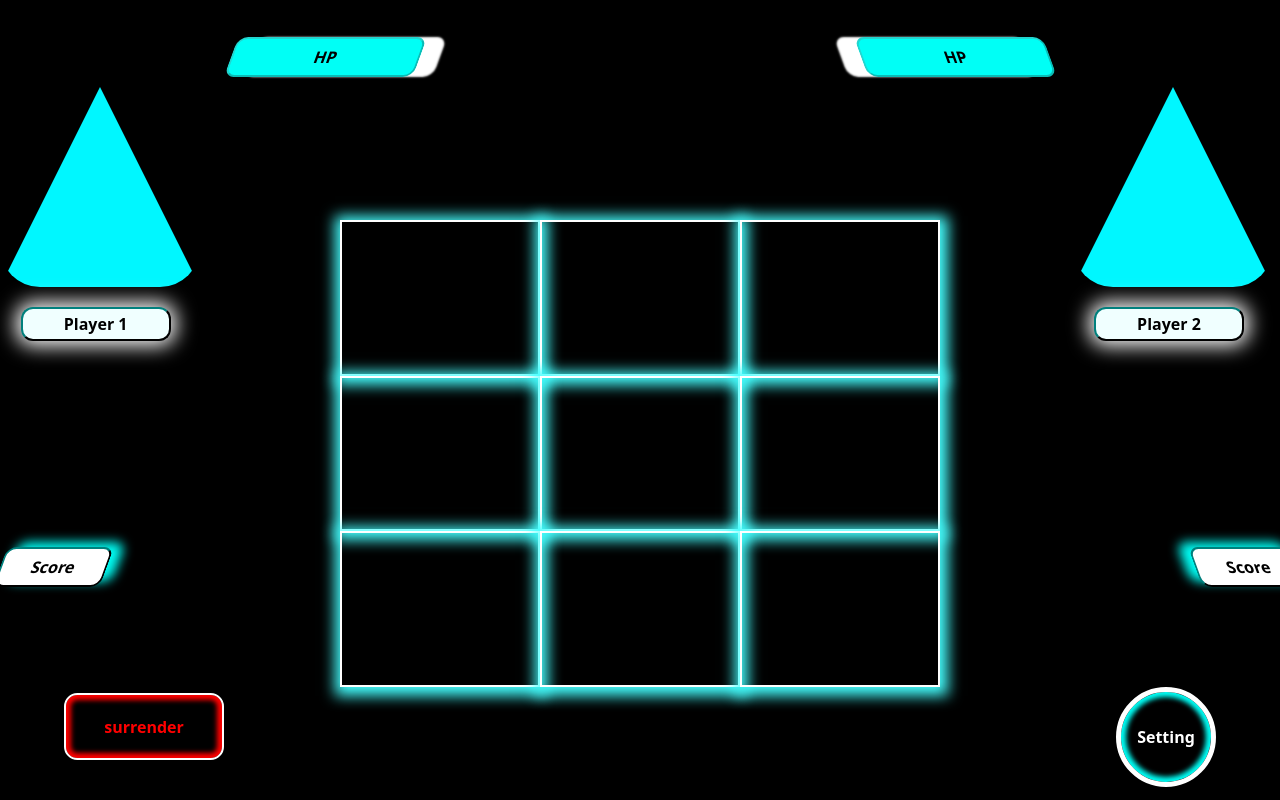
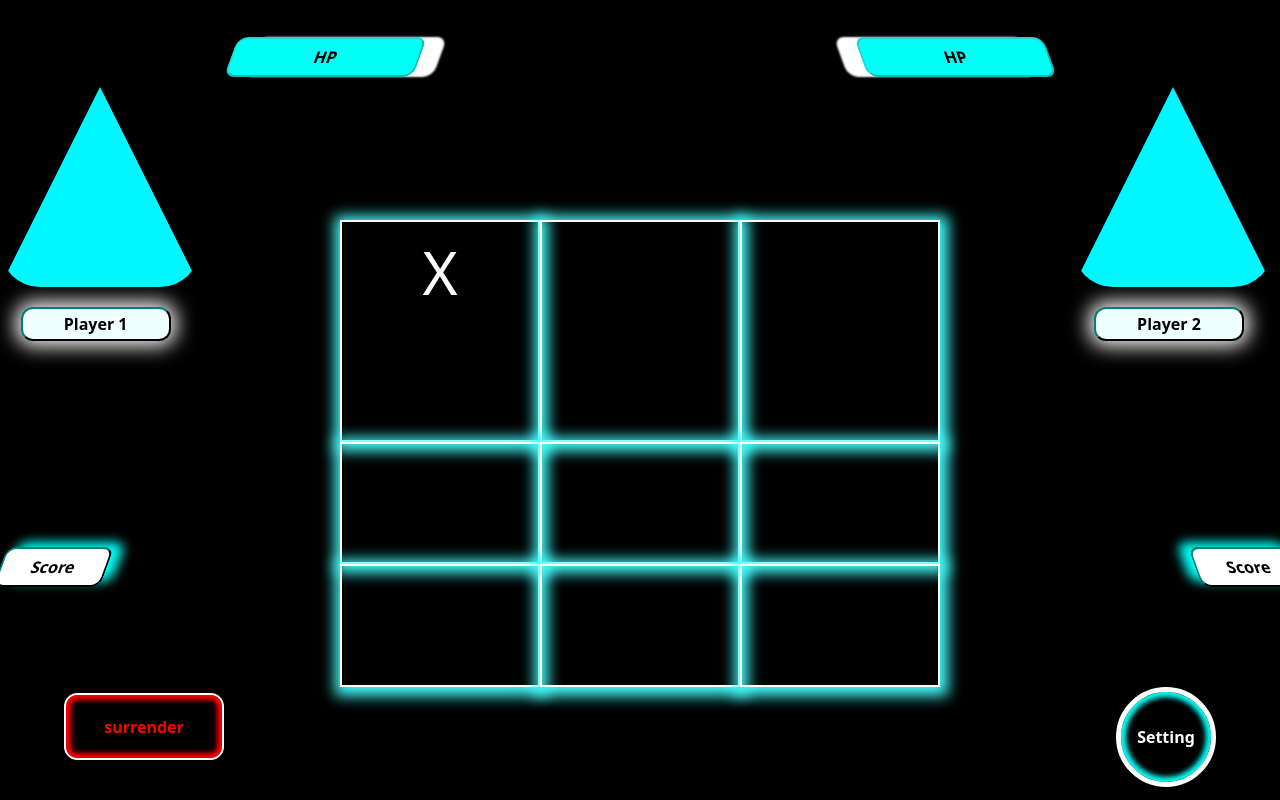
Before and after one commit to piyapawn/tripleT, a plain HTML site: page public/GameBoard.html in a window 1280 px wide. Both pictures are taken after a click on the element 440 px from the left and 297 px from the top of the page. Shown: the top 800 px of the page. Drawn offline with nearby package versions, Linux system fonts and the light colour scheme.

Commit message:
Update vsbotmode

```diff
--- a/public/GameBoard.html
+++ b/public/GameBoard.html
@@ -48,15 +48,15 @@
             </button>
         </div>
         <div class="game--container">
-            <div data-cell-index="0" class="cell"></div>
-            <div data-cell-index="1" class="cell"></div>
-            <div data-cell-index="2" class="cell"></div>
-            <div data-cell-index="3" class="cell"></div>
-            <div data-cell-index="4" class="cell"></div>
-            <div data-cell-index="5" class="cell"></div>
-            <div data-cell-index="6" class="cell"></div>
-            <div data-cell-index="7" class="cell"></div>
-            <div data-cell-index="8" class="cell"></div>
+            <div data-cell-index="0" id="cel11" class="cell"></div>
+            <div data-cell-index="1" id="cel12" class="cell"></div>
+            <div data-cell-index="2" id="cel13" class="cell"></div>
+            <div data-cell-index="3" id="cel21" class="cell"></div>
+            <div data-cell-index="4" id="cel22" class="cell"></div>
+            <div data-cell-index="5" id="cel23" class="cell"></div>
+            <div data-cell-index="6" id="cel31" class="cell"></div>
+            <div data-cell-index="7" id="cel32" class="cell"></div>
+            <div data-cell-index="8" id="cel33" class="cell"></div>
         </div>
         <div>
             <div id="avatar" class="p2avatar">
@@ -90,6 +90,7 @@
       // For Firebase JS SDK v7.20.0 and later, measurementId is optional
       firebase.initializeApp(firebaseConfig);
     </script>
+    <script type="text/javascript" src="vsbotmode.js"></script>
   </body>
   <link rel="stylesheet" href="game.css">
 </html>
--- a/public/game.css
+++ b/public/game.css
@@ -145,6 +145,8 @@ body{
         cursor: pointer;
         line-height: 100px;
         font-size: 60px;
+        text-align: center;
+        color: white;
     }
 
 
@@ -187,6 +189,11 @@ body{
     border-right: 1px solid #ffffff;
   }
 
+.cell:hover{
+  cursor: pointer;
+  background-color: #00FFF6;
+}
+
   /*--- Surrender ---*/
   .surrender{
     position: fixed;
--- /dev/null
+++ b/public/vsbotmode.js
@@ -0,0 +1,11 @@
+const colA = document.querySelectorAll(`.cell`);
+colA.forEach(cell => cell.addEventListener('click', clicktable));
+
+function clicktable(event){
+    const tableID = event.currentTarget.getAttribute('id');
+    const checkVal = event.currentTarget.innerHTML;
+    console.log(tableID)
+    if(checkVal == ``){
+        event.currentTarget.innerHTML = 'X';
+    }
+}
```
